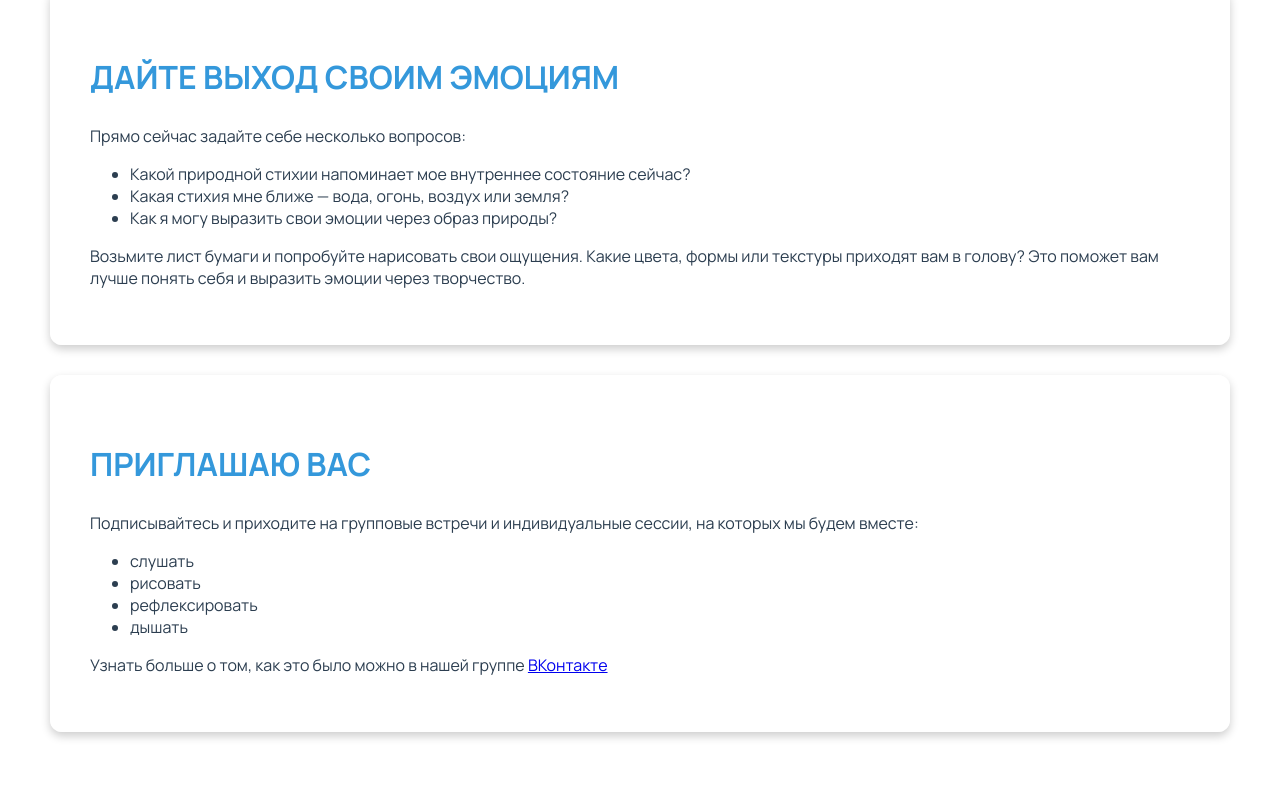
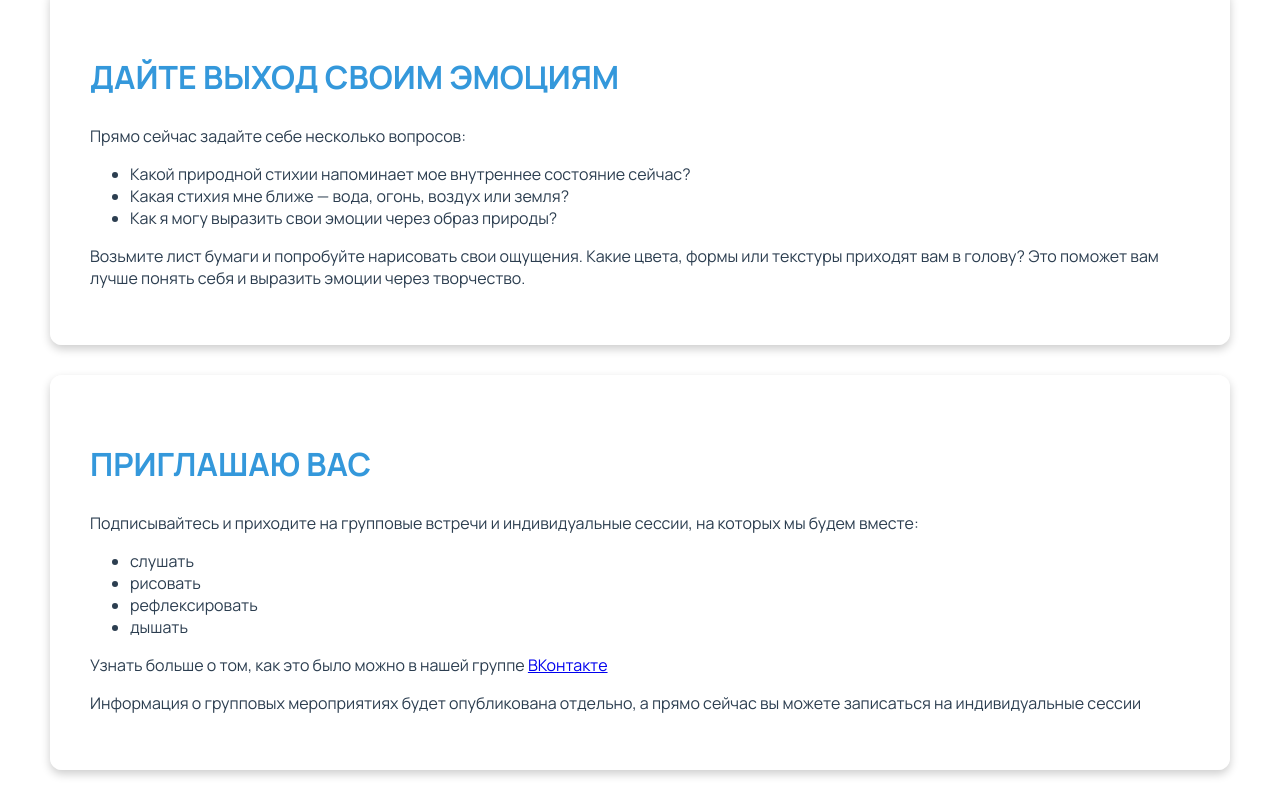
Before and after one commit to Olenka1580/Coaching, a plain HTML site: page index.html in a window 1280 px wide. Shown: the part 901-1701 px from the top of the page. Before the commit the page ends 1663 px from the top, so only its background shows below. Drawn offline with Linux system fonts and the light colour scheme.

Commit message:
Update index.html

```diff
--- a/index.html
+++ b/index.html
@@ -89,6 +89,7 @@
           <p>Узнать больше о том, как это было можно в нашей группе
 
            <a href="https://vk.com/proemotional" target="_blank"> ВКонтакте</a></p>
+        <p>Информация о групповых мероприятиях будет опубликована отдельно, а прямо сейчас вы можете записаться на индивидуальные сессии</p>
 
     </section>
 </body>
```
